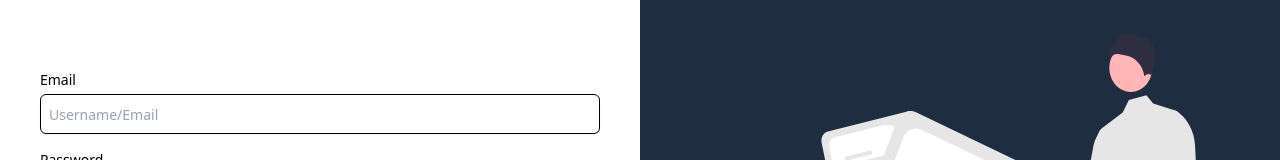
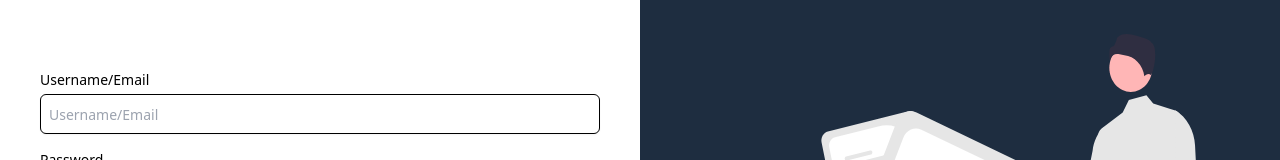
Before and after one commit to refilwe-tech/doc-certify-web, a React (Vite) app: page /login in a window 1280 px wide. Shown: the part 146-306 px from the top of the page. Built offline with nearby package versions, Linux system fonts and the light colour scheme; no server answers.

Commit message:
Registration error handling

```diff
--- a/src/components/common/input-field.jsx
+++ b/src/components/common/input-field.jsx
@@ -1,6 +1,6 @@
 import PropTypes from "prop-types";
 
-export const InputField = ({ label, name, type, onChange, ...rest }) => {
+export const InputField = ({ label, name, type, onChange, error, ...rest }) => {
   return (
     <section className="py-2 flex flex-col">
       <label htmlFor={name} className="block text-sm font-medium text-gray-700">
@@ -16,6 +16,7 @@ export const InputField = ({ label, name, type, onChange, ...rest }) => {
         className="mt-1 h-10 p-2 block w-full shadow-sm sm:text-sm border border-gray-300 rounded-md"
         {...rest}
       />
+      {error && <p className="text-red-500 text-xs mt-1">{error}</p>}
     </section>
   );
 };
@@ -25,4 +26,5 @@ InputField.propTypes = {
   name: PropTypes.string.isRequired,
   type: PropTypes.string.isRequired,
   onChange: PropTypes.func.isRequired,
+  error: PropTypes.string,
 };
--- a/src/components/forms/login-form.jsx
+++ b/src/components/forms/login-form.jsx
@@ -37,7 +37,7 @@ export const LoginForm = () => {
       </section>
       <form className="py-10 px-5" onSubmit={handleSubmit}>
         <InputField
-          label="Email"
+          label="Username/Email"
           placeholder="Username/Email"
           name="email"
           type="text"
--- a/src/components/forms/register-form.jsx
+++ b/src/components/forms/register-form.jsx
@@ -13,7 +13,8 @@ export const RegisterForm = () => {
     )}`;
     return username;
   };
-  const { handleSubmit, handleChange, values } = useFormik({
+  const { handleSubmit, handleChange, values, setFieldError, errors } =
+    useFormik({
       initialValues: {
         firstName: "",
         lastName: "",
@@ -40,8 +41,12 @@ export const RegisterForm = () => {
               window.location.href = "/login";
             }, 2000);
           })
-        .catch((error) => {
-          toast.error(error.message);
+          .catch(({ response }) => {
+            const { error } = response.data;
+            const { email, phone } = error;
+            setFieldError("email", email);
+            setFieldError("phone", phone);
+            toast.error(email ? email : phone, { duration: 3000 });
             toast.error("Failed to create account. Please try again.");
           });
       },
@@ -76,6 +81,7 @@ export const RegisterForm = () => {
           type="text"
           onChange={handleChange}
           value={values.email}
+          error={errors.email}
         />
         <InputField
           placeholder="Password"
@@ -92,6 +98,7 @@ export const RegisterForm = () => {
           type="phone"
           onChange={handleChange}
           value={values.phone}
+          error={errors.phone}
         />
         <section className="flex justify-between items-center px-5 pb-10">
           <p className="text-xs text-primary">Already registered?</p>
```
Also changed, not shown: src/components/pages/app/home.jsx (+2 -6 lines). Lines whose indentation alone changed are shown as unchanged.
